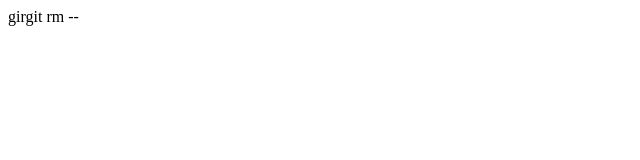
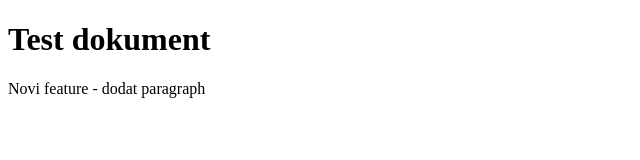
Before and after one commit to dragana1611/ITBootcamp_casovi, a plain HTML site: page 03/test.html in a window 1280 px wide. Shown: the whole page, without its empty margins (0-640 px from the left). Drawn offline with Linux system fonts and the light colour scheme.

Commit message:
Dodat paragraf u test.html

```diff
--- a/03/test.html
+++ b/03/test.html
@@ -7,6 +7,7 @@
     <title>Document</title>
 </head>
 <body>
-   girgit rm --
+    <h1> Test dokument</h1>
+   <p>Novi feature - dodat paragraph </p>
 </body>
 </html>
```
